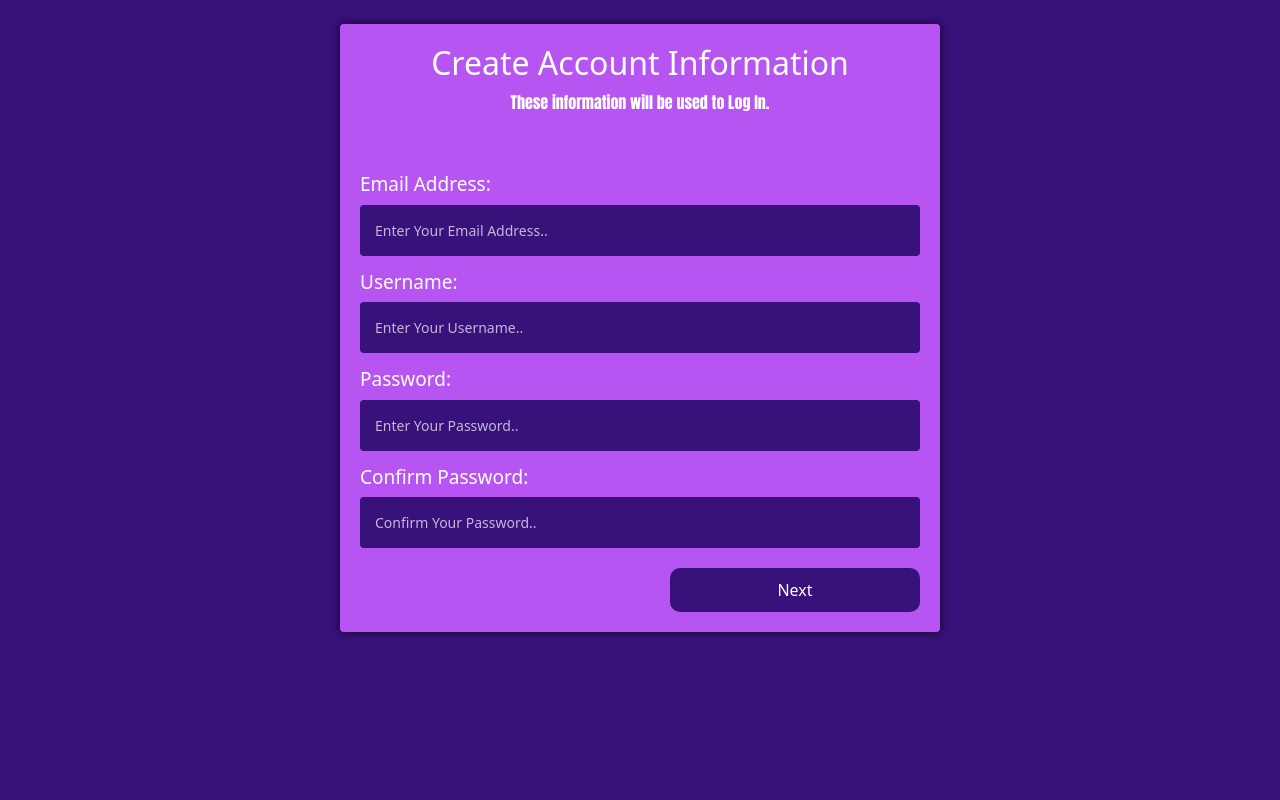
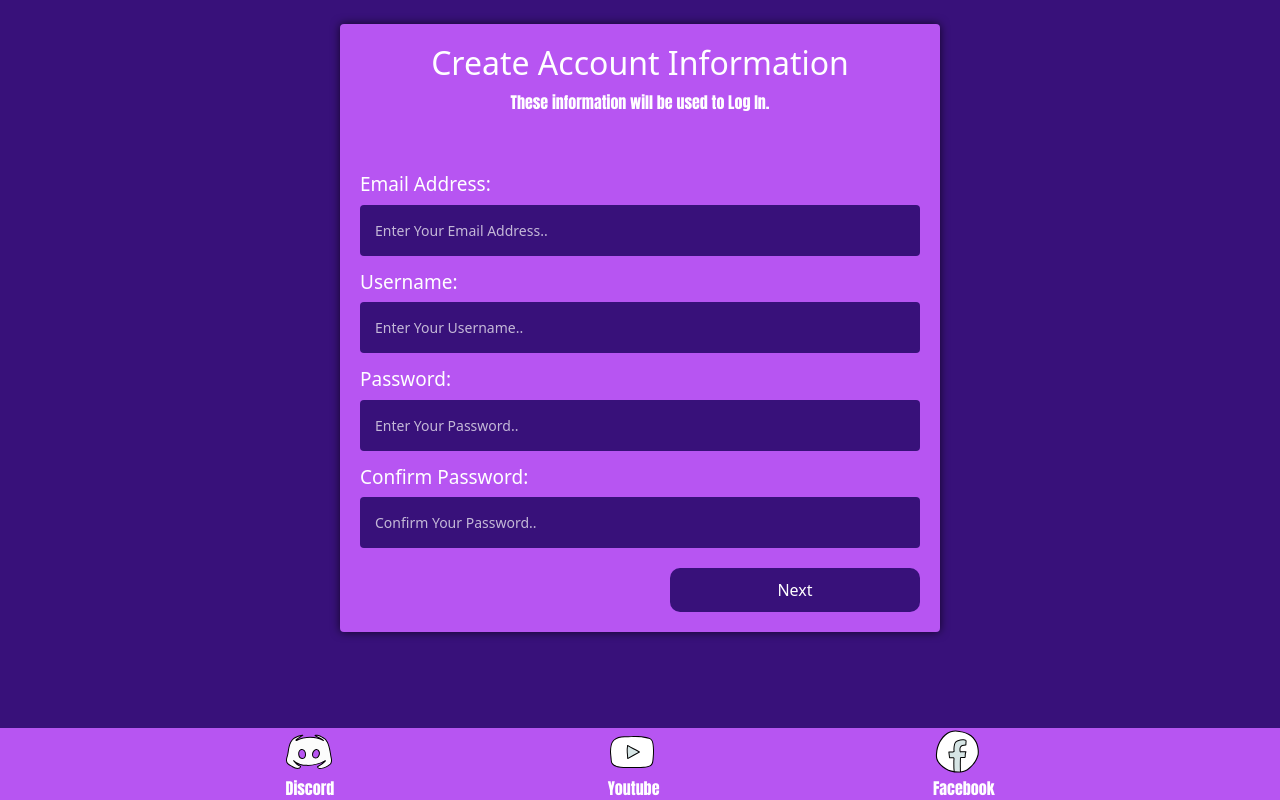
Before and after one commit to jahaziel1988/miniproject2_kjp, a React (Create React App) app: page /registration in a window 1280 px wide. Shown: the part 227-1027 px from the top of the page. Before the commit the page ends 955 px from the top, so only its background shows below. Built offline with nearby package versions, Linux system fonts and the light colour scheme.

Commit message:
added footer component

```diff
--- a/src/Views/Registration/Registration.js
+++ b/src/Views/Registration/Registration.js
@@ -4,6 +4,7 @@ import Navbar from '../../Components/Navbar/Navbar';
 import DatePicker from 'react-datepicker';
 import 'react-datepicker/dist/react-datepicker.css';
 import 'bootstrap/dist/css/bootstrap.min.css';
+import Footer from '../../Components/Footer/Footer';
 
 const RegistrationForm = () => {
   const [step, setStep] = useState(1);
@@ -395,7 +396,7 @@ const RegistrationForm = () => {
   };
 
   return (
-    <div className="body">
+    <d  iv>
       <Navbar />
       <div className="container">
         {renderForm()}
@@ -410,7 +411,8 @@ const RegistrationForm = () => {
           </div>
         )}
       </div>
-    </div>
+      <Footer/>
+    </d>
   );
 };
 
```
